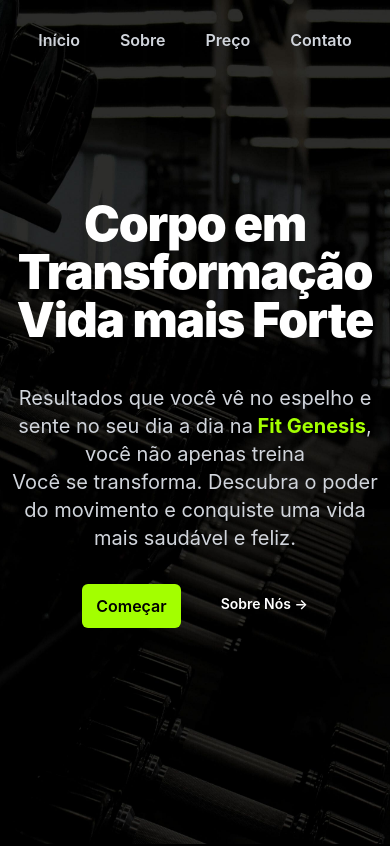
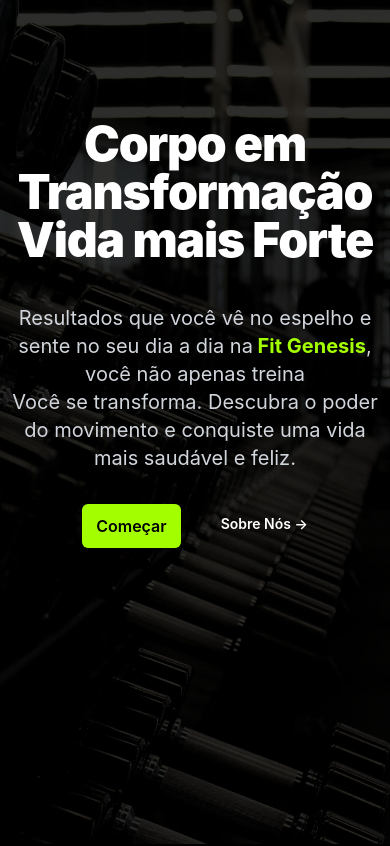
Before and after one commit to MatheusZamo/fit-genesis, a React (Vite) app: page / in a window 390 px wide. Shown: the top 846 px of the page. Built offline with nearby package versions, Linux system fonts and the light colour scheme.

Commit message:
Adjusting menu on mobile

```diff
--- a/src/app.jsx
+++ b/src/app.jsx
@@ -73,8 +73,8 @@ const App = () => {
         id="home"
         className="bg-[url(/public/home.jpg)] bg-cover h-dvh bg-center"
       >
-        <nav className="flex justify-center">
-          <ul className="flex justify-center">
+        <nav className="flex justify-center @container">
+          <ul className="justify-center @sm:hidden @md:flex @lg:flex">
             {links.map((link) => (
               <motion.li
                 initial="initial"
```
